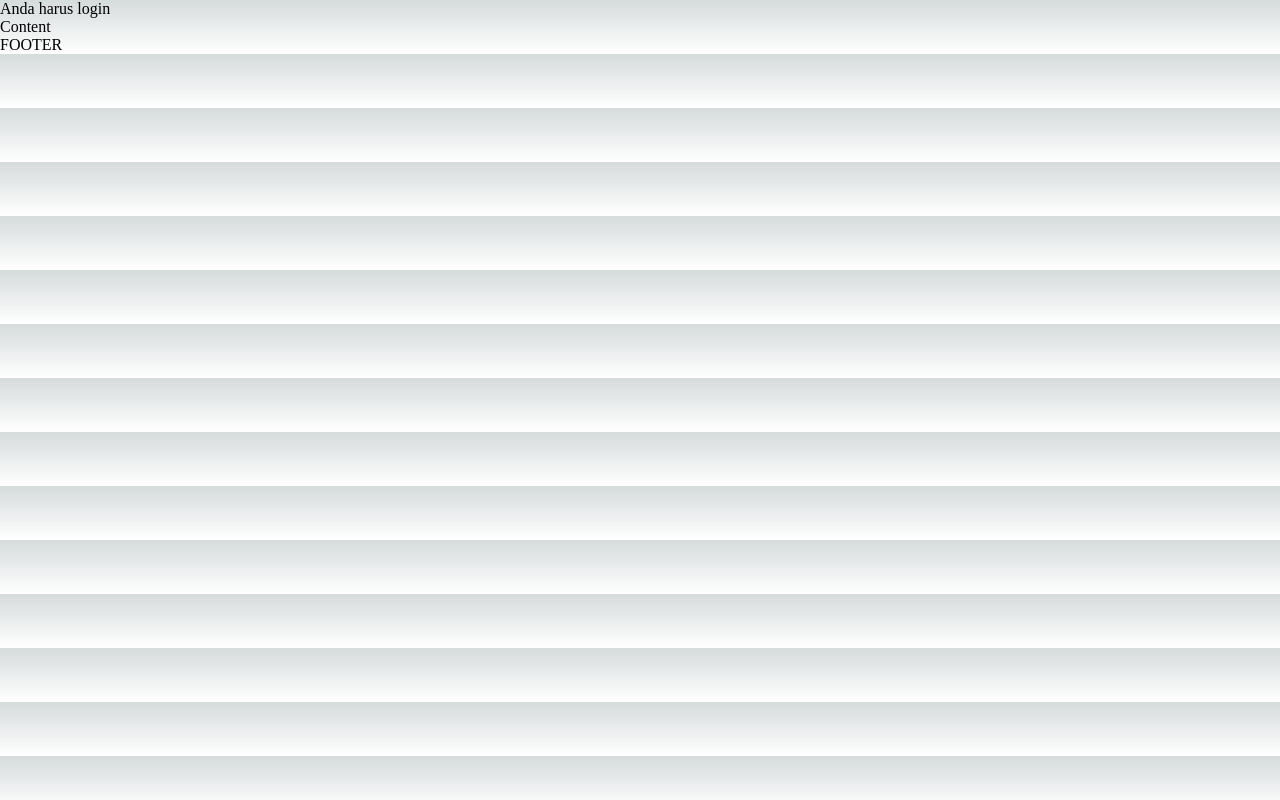
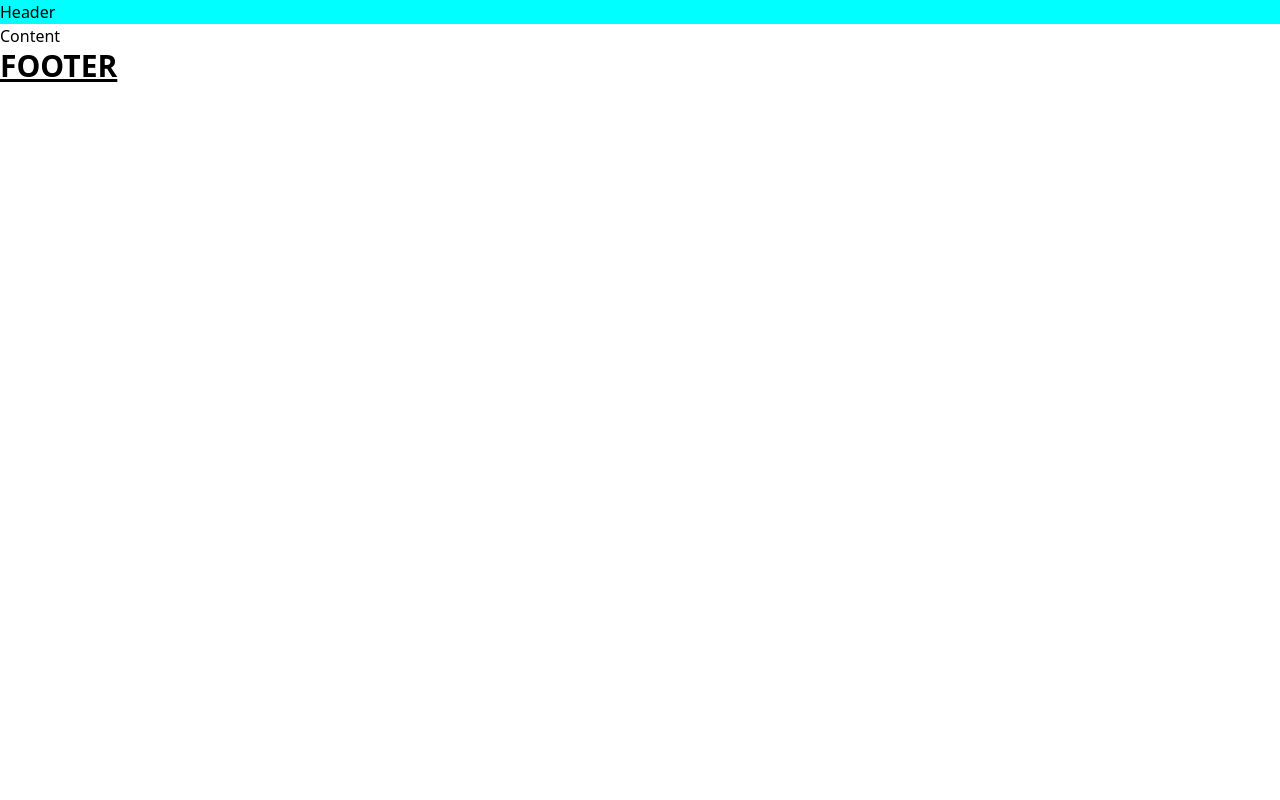
Before and after one commit to fzalv/learn_nextjs, a Next.js app: page / in a window 1280 px wide. Built offline with nearby package versions, Linux system fonts and the light colour scheme.

Commit message:
Materi hari 4

```diff
--- /dev/null
+++ b/components/content/index.js
@@ -0,0 +1,5 @@
+import React from "react";
+
+export default function Content() {
+  return <div className="background-black">Content</div>;
+}
--- a/components/footer/index.js
+++ b/components/footer/index.js
@@ -1,5 +1,5 @@
 import React from "react";
 
 export default function Footer() {
-  return <div>FOOTER</div>;
+  return <div className="text-3xl font-bold underline">FOOTER</div>;
 }
--- /dev/null
+++ b/components/footer/style.module.css
@@ -0,0 +1,3 @@
+.header {
+  background-color: aqua;
+}
--- a/components/header/index.js
+++ b/components/header/index.js
@@ -1,10 +1,6 @@
-import Menu from "../menu";
-import { withAuth } from "../with-auth";
+import styles from "./style.module.css";
+
 function Header() {
-  return (
-    <div>
-      <Menu />
-    </div>
-  );
+  return <div className={styles.header}>Header</div>;
 }
-export default withAuth(Header);
+export default Header;
--- /dev/null
+++ b/components/header/style.module.css
@@ -0,0 +1,3 @@
+.header {
+  background-color: aqua;
+}
--- a/components/menu/index.js
+++ /dev/null
@@ -1,10 +0,0 @@
-import React from "react";
-
-export default function Menu() {
-  return (
-    <div>
-      <a href="/">Home</a>
-      <a href="/profile">Profile</a>
-    </div>
-  );
-}
--- a/components/with-auth/index.js
+++ /dev/null
@@ -1,11 +0,0 @@
-import React from "react";
-
-export function withAuth(Component) {
-  return function WithAuth(props) {
-    const isLogin = false;
-
-    if (!isLogin) return <div>Anda harus login</div>;
-
-    return <Component {...props} />;
-  };
-}
--- a/package.json
+++ b/package.json
@@ -14,7 +14,10 @@
     "react-dom": "^18"
   },
   "devDependencies": {
+    "autoprefixer": "^10.4.16",
     "eslint": "^8.55.0",
-    "eslint-plugin-react": "^7.33.2"
+    "eslint-plugin-react": "^7.33.2",
+    "postcss": "^8.4.32",
+    "tailwindcss": "^3.3.6"
   }
 }
--- a/pages/index.js
+++ b/pages/index.js
@@ -1,6 +1,7 @@
 import Head from "next/head";
 import Header from "@/components/header";
 import Footer from "@/components/footer";
+import Content from "@/components/content";
 
 export default function Layout({ children, metaTitle, metaDescription }) {
   return (
@@ -15,7 +16,7 @@ export default function Layout({ children, metaTitle, metaDescription }) {
         <link rel="icon" href="/favicon.ico" />
       </Head>
       <Header />
-      <p>Content</p>
+      <Content />
       <Footer />
     </div>
   );
--- /dev/null
+++ b/postcss.config.js
@@ -0,0 +1,6 @@
+module.exports = {
+  plugins: {
+    tailwindcss: {},
+    autoprefixer: {},
+  },
+}
--- a/styles/globals.css
+++ b/styles/globals.css
@@ -1,107 +1,11 @@
-:root {
-  --max-width: 1100px;
-  --border-radius: 12px;
-  --font-mono: ui-monospace, Menlo, Monaco, 'Cascadia Mono', 'Segoe UI Mono',
-    'Roboto Mono', 'Oxygen Mono', 'Ubuntu Monospace', 'Source Code Pro',
-    'Fira Mono', 'Droid Sans Mono', 'Courier New', monospace;
-
-  --foreground-rgb: 0, 0, 0;
-  --background-start-rgb: 214, 219, 220;
-  --background-end-rgb: 255, 255, 255;
-
-  --primary-glow: conic-gradient(
-    from 180deg at 50% 50%,
-    #16abff33 0deg,
-    #0885ff33 55deg,
-    #54d6ff33 120deg,
-    #0071ff33 160deg,
-    transparent 360deg
-  );
-  --secondary-glow: radial-gradient(
-    rgba(255, 255, 255, 1),
-    rgba(255, 255, 255, 0)
-  );
-
-  --tile-start-rgb: 239, 245, 249;
-  --tile-end-rgb: 228, 232, 233;
-  --tile-border: conic-gradient(
-    #00000080,
-    #00000040,
-    #00000030,
-    #00000020,
-    #00000010,
-    #00000010,
-    #00000080
-  );
-
-  --callout-rgb: 238, 240, 241;
-  --callout-border-rgb: 172, 175, 176;
-  --card-rgb: 180, 185, 188;
-  --card-border-rgb: 131, 134, 135;
+/* .text-red {
+  color: red;
 }
 
-@media (prefers-color-scheme: dark) {
-  :root {
-    --foreground-rgb: 255, 255, 255;
-    --background-start-rgb: 0, 0, 0;
-    --background-end-rgb: 0, 0, 0;
+.background-black {
+  background-color: black;
+} */
 
-    --primary-glow: radial-gradient(rgba(1, 65, 255, 0.4), rgba(1, 65, 255, 0));
-    --secondary-glow: linear-gradient(
-      to bottom right,
-      rgba(1, 65, 255, 0),
-      rgba(1, 65, 255, 0),
-      rgba(1, 65, 255, 0.3)
-    );
-
-    --tile-start-rgb: 2, 13, 46;
-    --tile-end-rgb: 2, 5, 19;
-    --tile-border: conic-gradient(
-      #ffffff80,
-      #ffffff40,
-      #ffffff30,
-      #ffffff20,
-      #ffffff10,
-      #ffffff10,
-      #ffffff80
-    );
-
-    --callout-rgb: 20, 20, 20;
-    --callout-border-rgb: 108, 108, 108;
-    --card-rgb: 100, 100, 100;
-    --card-border-rgb: 200, 200, 200;
-  }
-}
-
-* {
-  box-sizing: border-box;
-  padding: 0;
-  margin: 0;
-}
-
-html,
-body {
-  max-width: 100vw;
-  overflow-x: hidden;
-}
-
-body {
-  color: rgb(var(--foreground-rgb));
-  background: linear-gradient(
-      to bottom,
-      transparent,
-      rgb(var(--background-end-rgb))
-    )
-    rgb(var(--background-start-rgb));
-}
-
-a {
-  color: inherit;
-  text-decoration: none;
-}
-
-@media (prefers-color-scheme: dark) {
-  html {
-    color-scheme: dark;
-  }
-}
+@tailwind base;
+@tailwind components;
+@tailwind utilities;
--- /dev/null
+++ b/tailwind.config.js
@@ -0,0 +1,15 @@
+/** @type {import('tailwindcss').Config} */
+module.exports = {
+  content: [
+    "./app/**/*.{js,ts,jsx,tsx,mdx}",
+    "./pages/**/*.{js,ts,jsx,tsx,mdx}",
+    "./components/**/*.{js,ts,jsx,tsx,mdx}",
+
+    // Or if using `src` directory:
+    "./src/**/*.{js,ts,jsx,tsx,mdx}",
+  ],
+  theme: {
+    extend: {},
+  },
+  plugins: [],
+};
```
Also changed, not shown: 1 other file (tests, documents, lock files or other folders).
